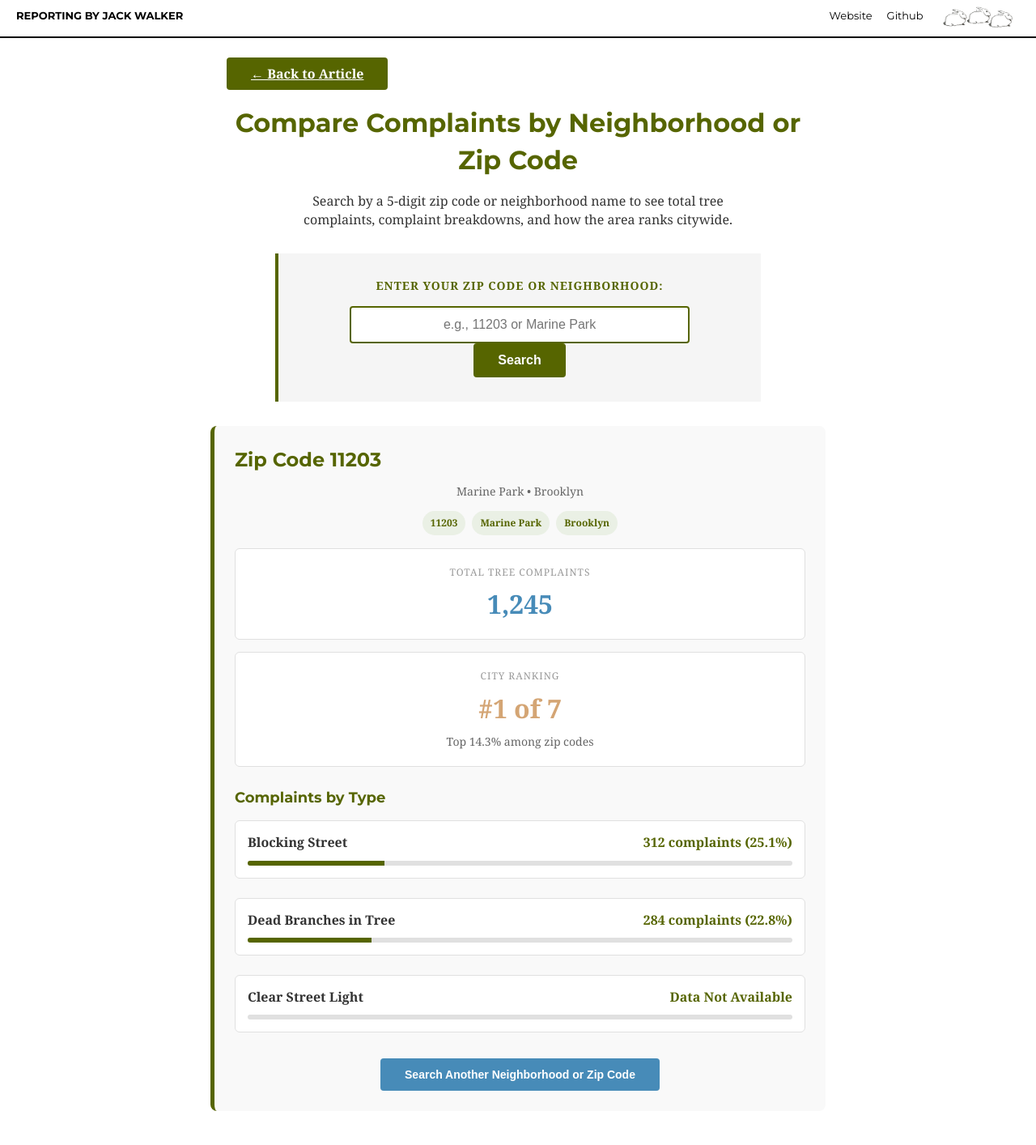
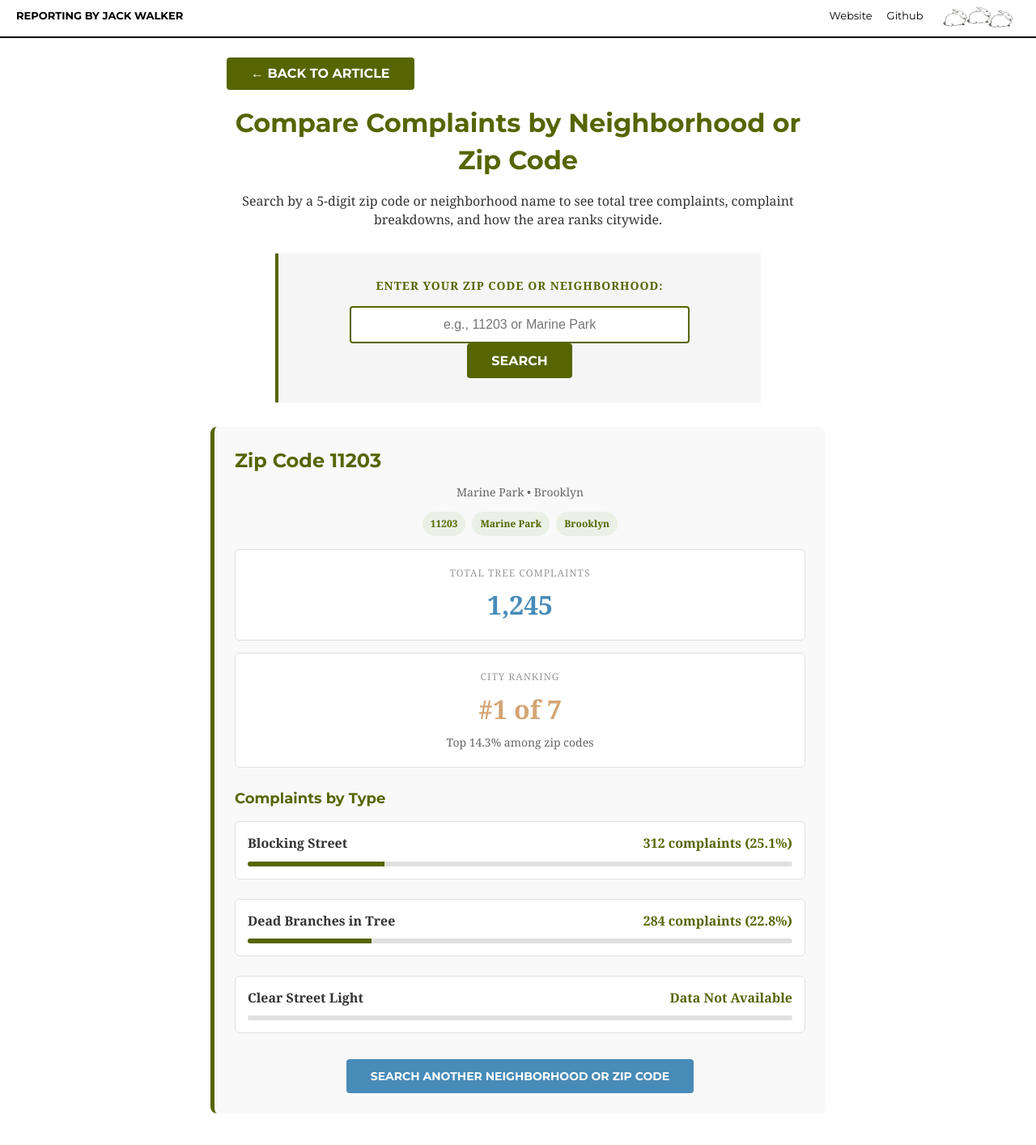
Before and after one commit to jack-walk/marine-park-trees, a SvelteKit app: page /compare in a window 1280 px wide. Shown: the whole page at 81% size. Built offline with nearby package versions, Linux system fonts and the light colour scheme.

Commit message:
Style tweaks

```diff
--- a/src/app.scss
+++ b/src/app.scss
@@ -36,17 +36,18 @@ body {
    =========================================== */
 p,
 section {
-  max-width: 550px;
+  max-width: 860px;
   margin: 12px auto;
 }
 
 p {
+  padding: 0 20px;
   font-size: 17px;
   line-height: 1.35;
 }
 
 section {
-  padding: 0;
+  padding: 0 20px;
 }
 
 img {
@@ -266,6 +267,9 @@ section.last {
   border-radius: 4px;
   font-size: 16px;
   font-weight: bold;
+  font-family: 'Montserrat', sans-serif;
+  text-transform: uppercase;
+  text-decoration: none;
   cursor: pointer;
   transition: background-color 0.3s ease;
   white-space: nowrap;
@@ -300,6 +304,9 @@ section.last {
   border-radius: 4px;
   font-size: 16px;
   font-weight: bold;
+  font-family: 'Montserrat', sans-serif;
+  text-transform: uppercase;
+  text-decoration: none;
   cursor: pointer;
   transition: background-color 0.3s ease;
   white-space: nowrap;
@@ -340,6 +347,9 @@ section.last {
   border-radius: 4px;
   font-size: 16px;
   font-weight: bold;
+  font-family: 'Montserrat', sans-serif;
+  text-transform: uppercase;
+  text-decoration: none;
   cursor: pointer;
   transition: background-color 0.3s ease;
   max-width: none;
@@ -456,6 +466,9 @@ section.last {
   border-radius: 4px;
   font-size: 16px;
   font-weight: bold;
+  font-family: 'Montserrat', sans-serif;
+  text-transform: uppercase;
+  text-decoration: none;
   cursor: pointer;
   transition: background-color 0.3s ease;
   margin-bottom: 0;
@@ -831,6 +844,9 @@ section.last {
   border-radius: 4px;
   font-size: 14px;
   font-weight: bold;
+  font-family: 'Montserrat', sans-serif;
+  text-transform: uppercase;
+  text-decoration: none;
   cursor: pointer;
   transition: background-color 0.3s ease;
 }
@@ -984,6 +1000,7 @@ section.last {
   }
 
   p {
+    padding: 0;
     font-size: 16px;
     line-height: 1.4;
   }
```
